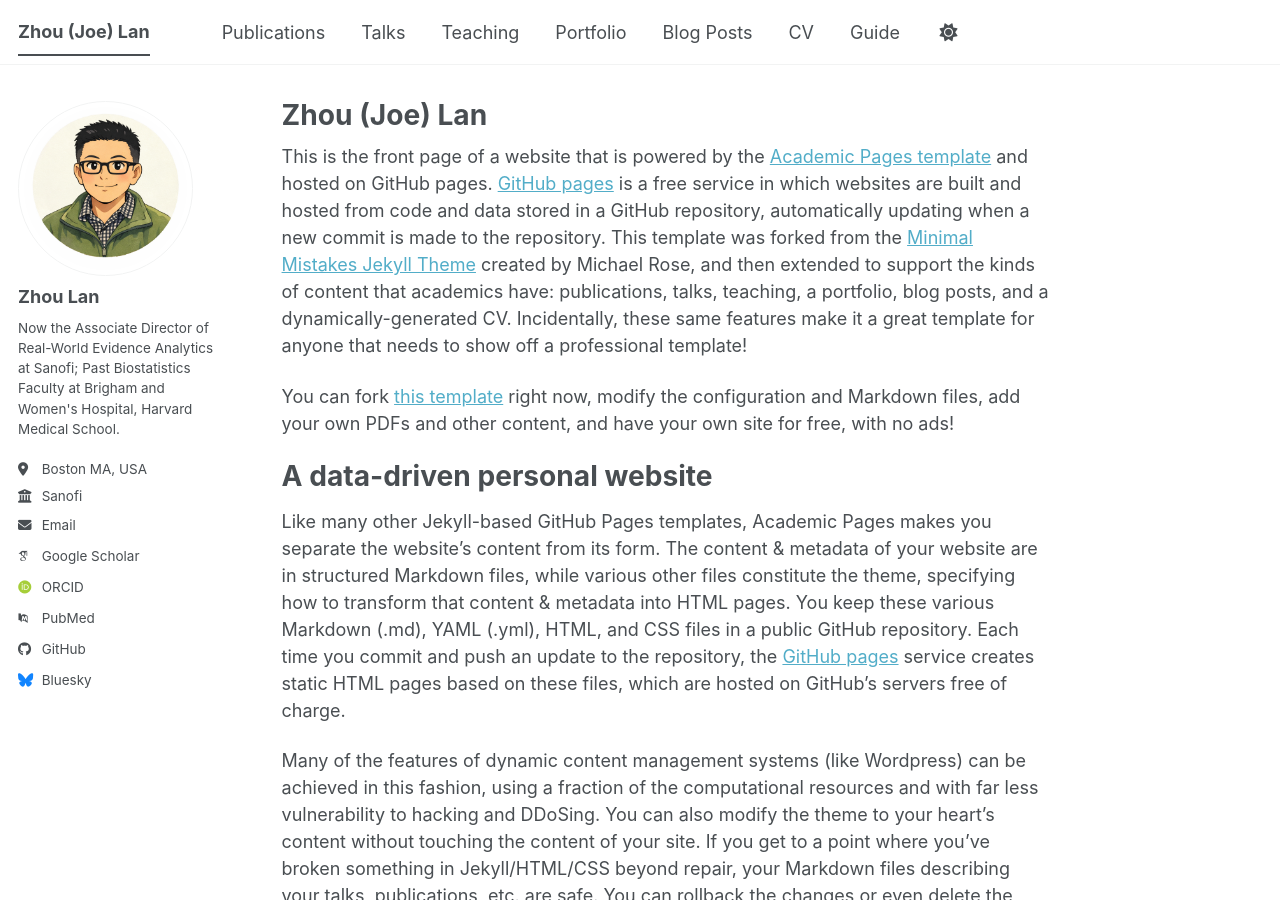
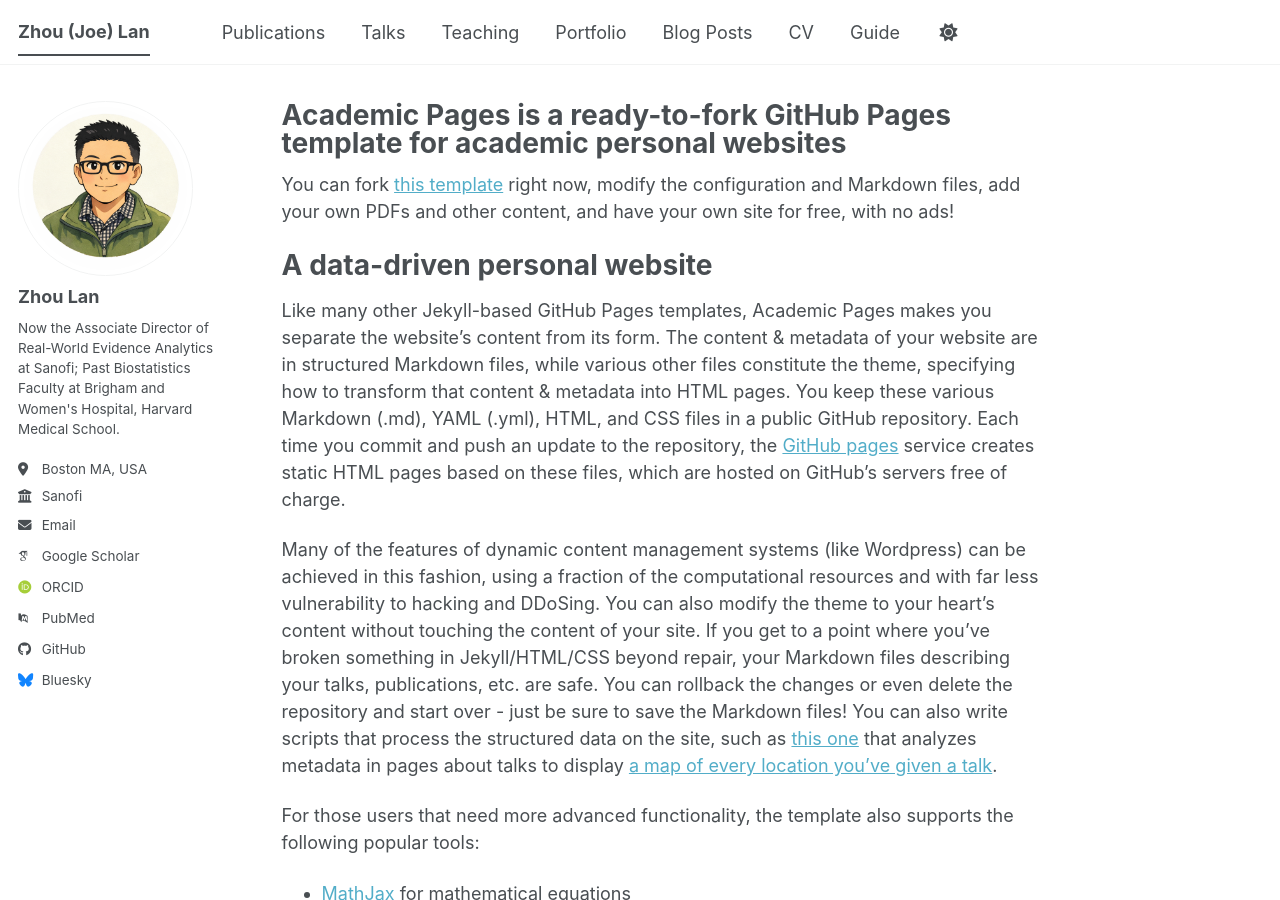
Before and after one commit to lanzhouBWH/lanzhoubwh.github.io, a Jekyll site: the page built from _pages/about.md, in a window 1280 px wide and 900 px high. Built offline with Jekyll 4.4.1, drawn with Linux system fonts in a browser that asks for light colours; some web fonts are replaced; a script bundle is joined from its source files by our own code; library files that are not in the unit come from our copies.

Commit message:
Update about.md

```diff
--- a/_pages/about.md
+++ b/_pages/about.md
@@ -1,13 +1,13 @@
 ---
 permalink: /
-title: "Zhou (Joe) Lan"
+title: "Academic Pages is a ready-to-fork GitHub Pages template for academic personal websites"
 author_profile: true
 redirect_from:
   - /about/
   - /about.html
 ---
 
-This is the front page of a website that is powered by the [Academic Pages template](https://github.com/academicpages/academicpages.github.io) and hosted on GitHub pages. [GitHub pages](https://pages.github.com) is a free service in which websites are built and hosted from code and data stored in a GitHub repository, automatically updating when a new commit is made to the repository. This template was forked from the [Minimal Mistakes Jekyll Theme](https://mmistakes.github.io/minimal-mistakes/) created by Michael Rose, and then extended to support the kinds of content that academics have: publications, talks, teaching, a portfolio, blog posts, and a dynamically-generated CV. Incidentally, these same features make it a great template for anyone that needs to show off a professional template!
+
 
  You can fork [this template](https://github.com/academicpages/academicpages.github.io) right now, modify the configuration and Markdown files, add your own PDFs and other content, and have your own site for free, with no ads!
 
```
